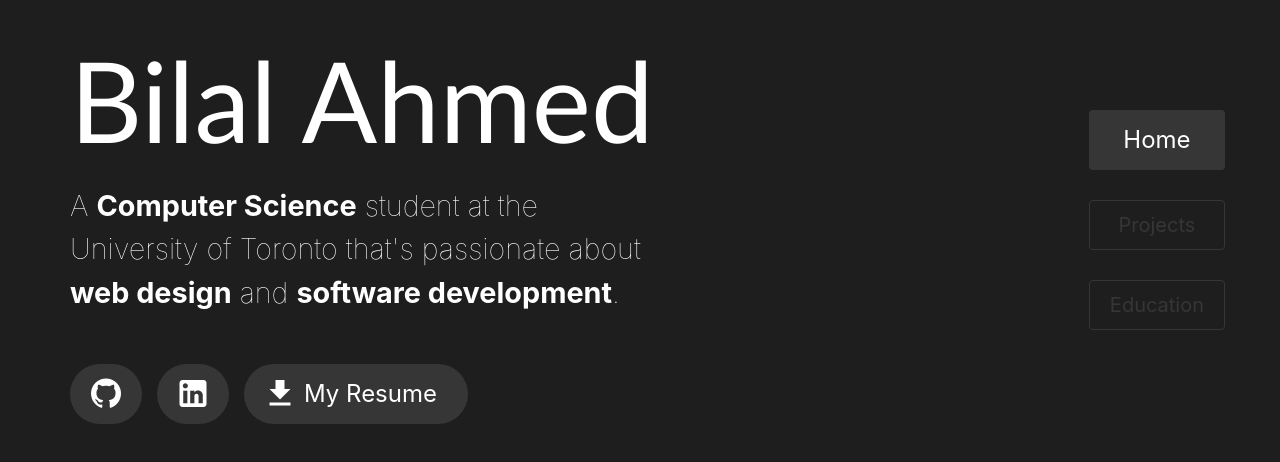
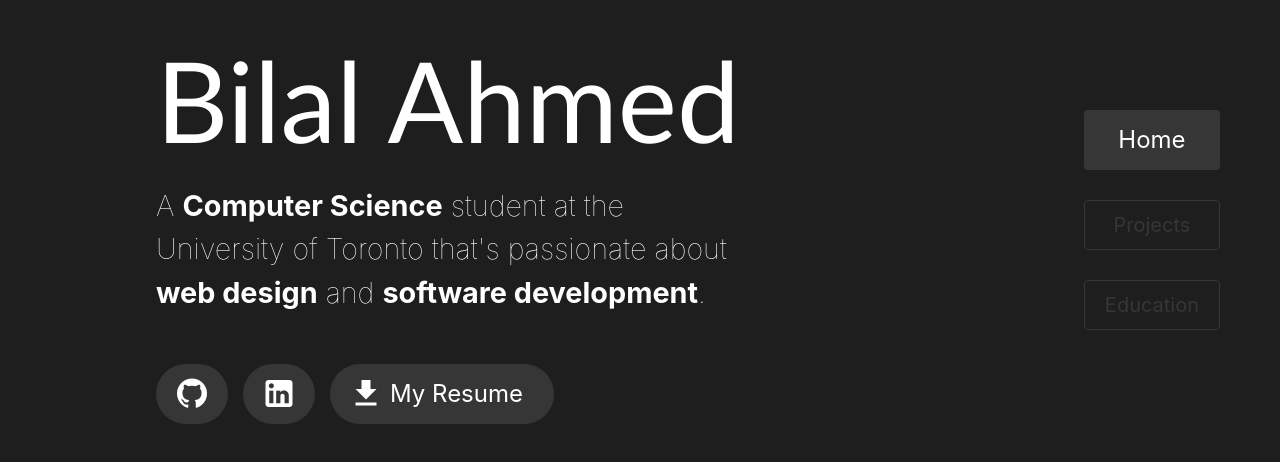
Before and after one commit to bill-ahmed/billahmed, a Vue app: page / in a window 1280 px wide. Shown: the part 180-642 px from the top of the page. Built offline with nearby package versions, Linux system fonts and the light colour scheme.

Commit message:
main page mostly done

```diff
--- a/src/App.vue
+++ b/src/App.vue
@@ -1,7 +1,8 @@
 <template>
   <div id="app">
-    <div class="nrow grow space-between">
-      <div v-if="isSelected('Home')" class="ncol" id="tab-1-content" style="margin-left: 70px;">
+    <div class="nrow grow" style="padding: 0 35px;">
+      <transition appear name="slide-fade">
+        <div v-if="isSelected('Home')" class="ncol grow fade-slide-left" id="tab-1-content">
           <div class="nrow">
             <div id="name">
               Bilal Ahmed
@@ -29,6 +30,17 @@
             </b-button>
           </div>
         </div>
+      </transition>
+
+      <transition appear name="slide-fade">
+        <Projects v-if="isSelected('Projects')"/>
+      </transition>
+
+      <transition appear name="slide-fade">
+        <Education v-if="isSelected('Education')"/>
+      </transition>
+
+      <div class="grow-3"/>
 
       <div id="right-nav" class="ncol justify-center">
         <b-button v-for="tab in tabs" :key="tab"
@@ -45,9 +57,13 @@
 
 <script lang="ts">
 import { Component, Vue } from 'vue-property-decorator';
+import Education from '@/components/Education.vue';
+import Projects from '@/components/Projects.vue';
 
 @Component({
   components: {
+    Education,
+    Projects
   },
 })
 export default class App extends Vue {
@@ -89,7 +105,7 @@ export default class App extends Vue {
 }
 
 #right-nav {
-  margin-right: 40px;
+  margin-right: 10px;
 }
 
 #tab-1-content {
@@ -97,6 +113,7 @@ export default class App extends Vue {
   justify-content: center;
 
   min-width: 600px;
+  margin-left: 10%;
 }
 
 #app {
@@ -116,4 +133,21 @@ export default class App extends Vue {
   font-size: 1.8rem;
   font-weight: 100;
 }
+
+/* Transitions */
+
+
+/* Enter and leave animations can use different */
+/* durations and timing functions.              */
+.slide-fade-enter-active {
+  transition: all .5s ease;
+}
+.slide-fade-leave-active {
+  transition: none;
+  opacity: 0;
+}
+.slide-fade-enter {
+  transform: translateX(-30px);
+  opacity: 0;
+}
 </style>
--- /dev/null
+++ b/src/components/Education.vue
@@ -0,0 +1,15 @@
+<template>
+  <div>
+    Education
+  </div>
+</template>
+
+<script>
+export default {
+
+}
+</script>
+
+<style scoped>
+
+</style>
--- /dev/null
+++ b/src/components/Projects.vue
@@ -0,0 +1,17 @@
+<template>
+  <div class="container grow">
+    Projects
+  </div>
+</template>
+
+<script>
+export default {
+
+}
+</script>
+
+<style scoped>
+.container {
+  padding: 25px;
+}
+</style>
--- a/src/main.css
+++ b/src/main.css
@@ -37,6 +37,7 @@ p {
 
 .space-evenly { justify-content: space-evenly; }
 .space-between { justify-content: space-between; }
+.space-around { justify-content: space-around; }
 .justify-center { justify-content: center; }
 
 /*** CUSTOM SCROLLBAR ***/
```
Lines whose indentation alone changed are shown as unchanged.
